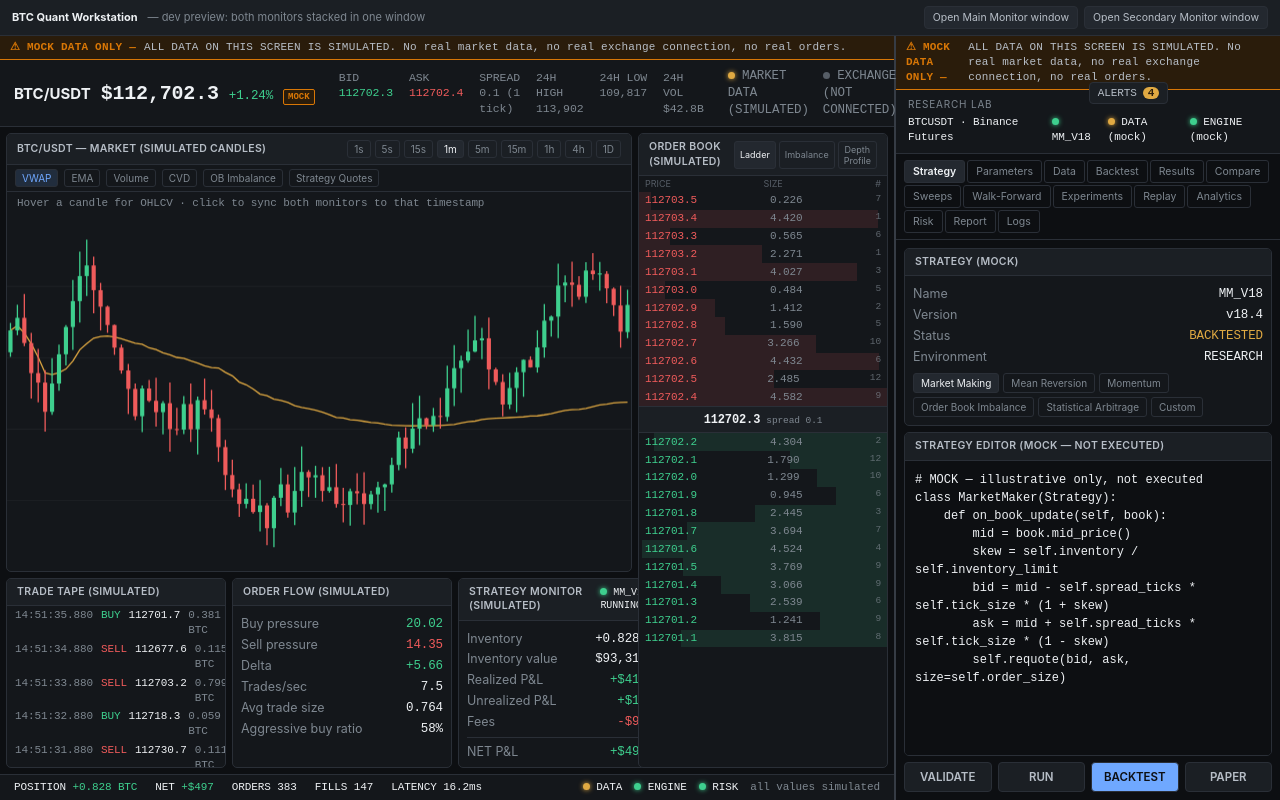
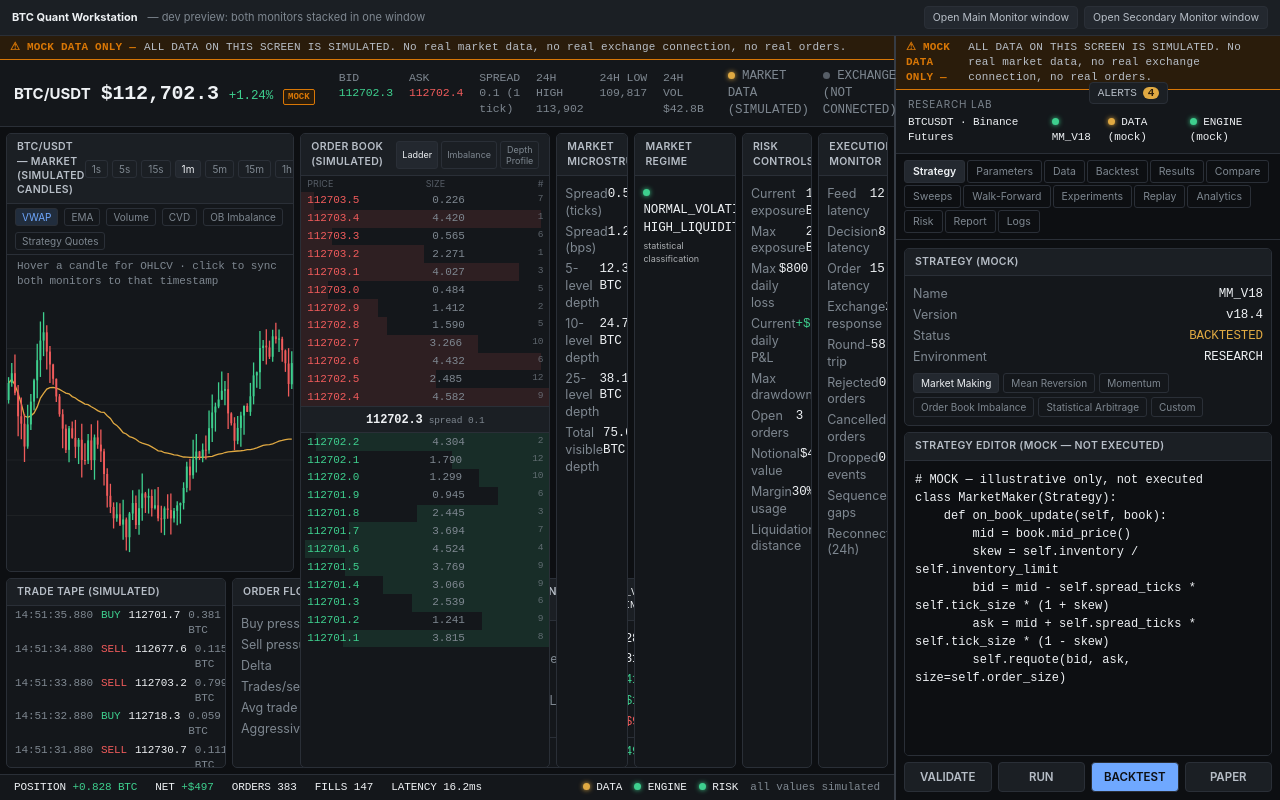
Before and after one commit to mohammed054/TickLab, a React (Vite) app in the folder frontend/: page / in a window 1280 px wide. Built offline with nearby package versions, Linux system fonts and the light colour scheme.

Commit message:
[F.2] Main Monitor missing panels: Microstructure, Regime, Risk, Execution Monitor

```diff
--- /dev/null
+++ b/frontend/src/components/execution-monitor/ExecutionMonitorPanel.tsx
@@ -0,0 +1,18 @@
+import { Panel, MetricRow } from '../shared/Panel'
+
+export function ExecutionMonitorPanel() {
+  return (
+    <Panel title="EXECUTION MONITOR">
+      <MetricRow label="Feed latency" value="12.3ms" />
+      <MetricRow label="Decision latency" value="8.7ms" />
+      <MetricRow label="Order latency" value="15.2ms" />
+      <MetricRow label="Exchange response" value="22.1ms" />
+      <MetricRow label="Round-trip" value="58.3ms" />
+      <MetricRow label="Rejected orders" value="0" />
+      <MetricRow label="Cancelled orders" value="1" />
+      <MetricRow label="Dropped events" value="0" />
+      <MetricRow label="Sequence gaps" value="0" />
+      <MetricRow label="Reconnects (24h)" value="2" />
+    </Panel>
+  )
+}
--- a/frontend/src/components/layout/MainMonitor.tsx
+++ b/frontend/src/components/layout/MainMonitor.tsx
@@ -6,6 +6,10 @@ import { OrderBook } from '../main/OrderBook'
 import { TradeTape } from '../main/TradeTape'
 import { OrderFlowPanel } from '../main/OrderFlowPanel'
 import { StrategyMonitorPanel } from '../main/StrategyMonitorPanel'
+import { MicrostructurePanel } from '../microstructure/MicrostructurePanel'
+import { MarketRegimePanel } from '../market-regime/MarketRegimePanel'
+import { RiskPanel } from '../risk/RiskPanel'
+import { ExecutionMonitorPanel } from '../execution-monitor/ExecutionMonitorPanel'
 import { BottomBar } from '../main/BottomBar'
 import { MockBanner } from '../shared/MockBanner'
 import { useWorkspace } from '../../state/useWorkspace'
@@ -51,6 +55,10 @@ export function MainMonitor() {
           </div>
         </div>
         <OrderBook book={book} />
+        <MicrostructurePanel />
+        <MarketRegimePanel />
+        <RiskPanel />
+        <ExecutionMonitorPanel />
       </div>
       <BottomBar s={strategy} />
     </div>
--- /dev/null
+++ b/frontend/src/components/market-regime/MarketRegimePanel.tsx
@@ -0,0 +1,16 @@
+import { Panel, StatusDot } from '../shared/Panel'
+
+export function MarketRegimePanel() {
+  const labels = ['LOW_VOLATILITY', 'NORMAL_VOLATILITY', 'HIGH_VOLATILITY', 'EXTREME_VOLATILITY']
+  const regimes = ['HIGH_LIQUIDITY', 'LOW_LIQUIDITY', 'TREND_LIKE', 'MEAN_REVERTING', 'UNSTABLE']
+
+  return (
+    <Panel title="MARKET REGIME">
+      <StatusDot state="ok" />
+      <span className="mono">NORMAL_VOLATILITY HIGH_LIQUIDITY</span>
+      <div style={{ fontSize: 9, opacity: 0.7, marginTop: 4 }}>
+        statistical classification
+      </div>
+    </Panel>
+  )
+}
--- /dev/null
+++ b/frontend/src/components/microstructure/MicrostructurePanel.tsx
@@ -0,0 +1,14 @@
+import { Panel, MetricRow } from '../shared/Panel'
+
+export function MicrostructurePanel() {
+  return (
+    <Panel title="MARKET MICROSTRUCTURE">
+      <MetricRow label="Spread (ticks)" value="0.5" />
+      <MetricRow label="Spread (bps)" value="1.2" />
+      <MetricRow label="5-level depth" value="12.3 BTC" />
+      <MetricRow label="10-level depth" value="24.7 BTC" />
+      <MetricRow label="25-level depth" value="38.1 BTC" />
+      <MetricRow label="Total visible depth" value="75.0 BTC" />
+    </Panel>
+  )
+}
--- /dev/null
+++ b/frontend/src/components/risk/RiskPanel.tsx
@@ -0,0 +1,17 @@
+import { Panel, MetricRow, StatusDot } from '../shared/Panel'
+
+export function RiskPanel() {
+  return (
+    <Panel title="RISK CONTROLS">
+      <MetricRow label="Current exposure" value="1.50 BTC" />
+      <MetricRow label="Max exposure" value="2.00 BTC" />
+      <MetricRow label="Max daily loss" value="$800" />
+      <MetricRow label="Current daily P&L" value="+$120" valueClass="pos" />
+      <MetricRow label="Max drawdown" value="5%" />
+      <MetricRow label="Open orders" value="3" />
+      <MetricRow label="Notional value" value="$45,000" />
+      <MetricRow label="Margin usage" value="30%" />
+      <MetricRow label="Liquidation distance" value="15%" />
+    </Panel>
+  )
+}
```
Also changed, not shown: 2 other files (tests, documents, lock files or other folders).
